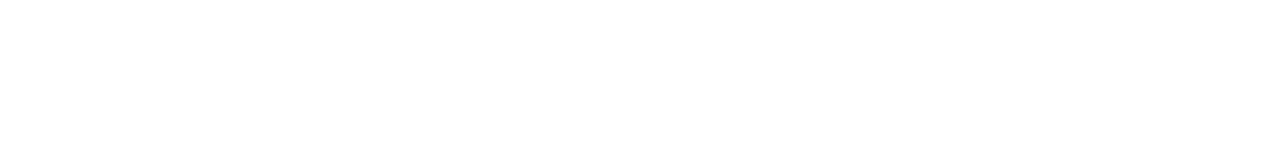
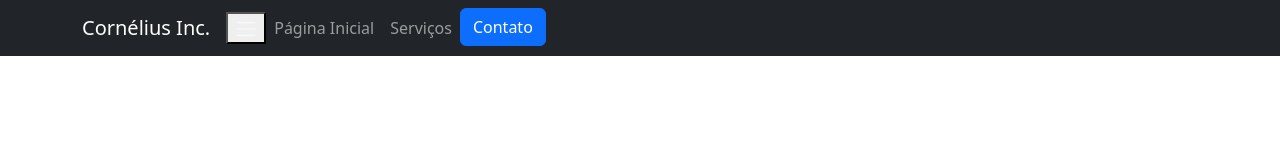
Before and after one commit to Pe-drou/Bootstrap_introducao-Pedro, a plain HTML site: page ex10a-al-fazer-nav-modal-(ex)/ex10a.html in a window 1280 px wide. Drawn offline with nearby package versions, Linux system fonts and the light colour scheme.

Commit message:
Updated several pages

```diff
--- a/ex10a-al-fazer-nav-modal-(ex)/ex10a.html
+++ b/ex10a-al-fazer-nav-modal-(ex)/ex10a.html
@@ -8,9 +8,19 @@
 </head>
 <body>
 
-
-    <!-- 1ª Digitação (Aqui) -->
-
+    <nav class="navbar navbar-expand-lg navbar-dark bg-dark">
+        <div class="container">
+            <a href="#" class="navbar-brand">Cornélius Inc.</a>
+            <button class="navbar-toggle" type="button" data-bs-toggle="collapse" data-bs-target="#navbarSupportedContent" aria-controls="Toggle navigation" aria-expanded="false" aria-label="Toggle navigation"><span class="navbar-toggler-icon"></span></button>
+            <div class="collapse navbar-collapse" id="navbarNav">
+                <ul class="navbar-nav">
+                    <li class="nav-item"><a href="#" class="nav-link">Página Inicial</a></li>
+                    <li class="nav-item"><a href="#" class="nav-link">Serviços</a></li>
+                    <li class="nav-item"><button class="btn btn-primary" data-bs-dismiss="modal" data-bs-target="#contatoModal">Contato</button></li>
+                </ul>
+            </div>
+        </div>
+    </nav>
 
 <script>
     (function () {
```
Also changed, not shown: ex10b-al-fazer-grid-(ex)/ex10b.html (+0 -2 lines), 1 other file.
